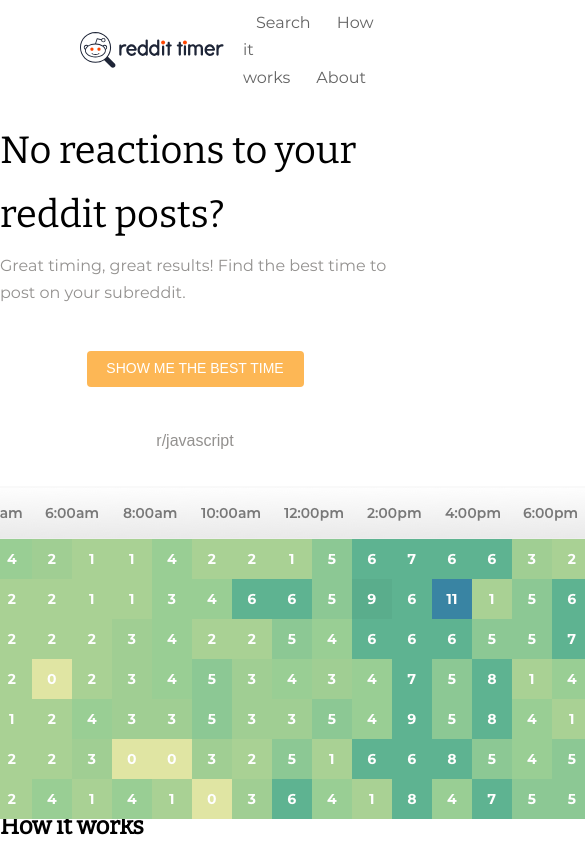
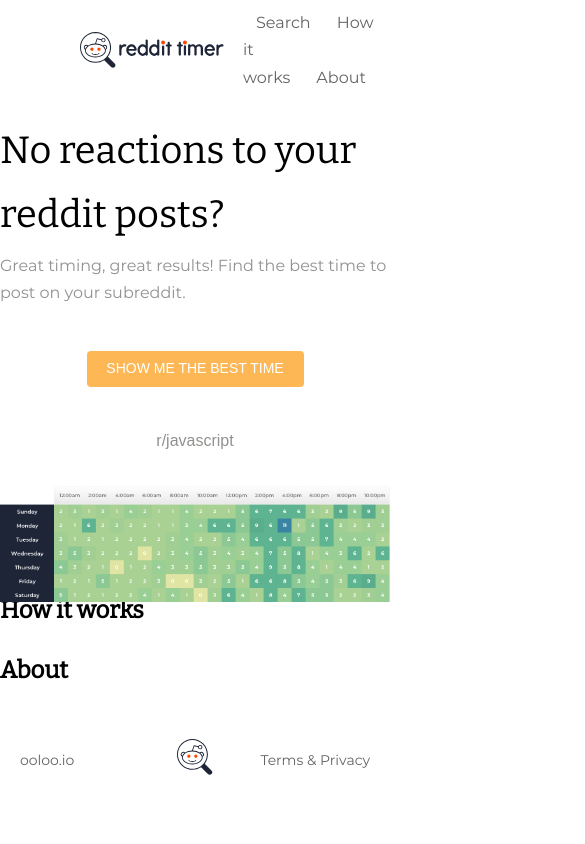
Before and after one commit to stevenGarciaDev/subreddit-timer, a React (Create React App) app: page / in a window 390 px wide. Shown: the top 844 px of the page, 585 px wide, since content can reach past the window. Built offline with nearby package versions, Linux system fonts and the light colour scheme.

Commit message:
Update Heat Map Image to be responsive

```diff
--- a/src/components/hero-section/hero-section.js
+++ b/src/components/hero-section/hero-section.js
@@ -7,6 +7,7 @@
   CallToActionButton,
   DefaultSubreddit,
   HeatMapLink,
+  HeatMapImage
 } from './hero-section.styles';
 import heatMap from './table.png';
 
@@ -21,7 +22,7 @@
       <DefaultSubreddit>r/javascript</DefaultSubreddit>
     </HeadlineSection>
     <HeatMapLink to="/search/javascript">
-      <img src={heatMap} alt="Heat Map" />
+      <HeatMapImage src={heatMap} alt="Heat Map" />
     </HeatMapLink>
   </>
 );
--- a/src/components/hero-section/hero-section.styles.js
+++ b/src/components/hero-section/hero-section.styles.js
@@ -56,3 +56,7 @@
   position: relative;
   top: 32px;
 `;
+
+export const HeatMapImage = styled.img`
+  max-width: 100%;
+`;
```
